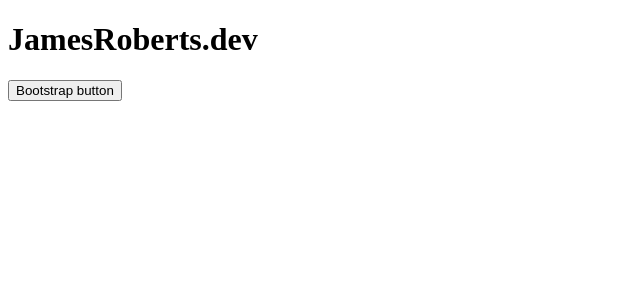
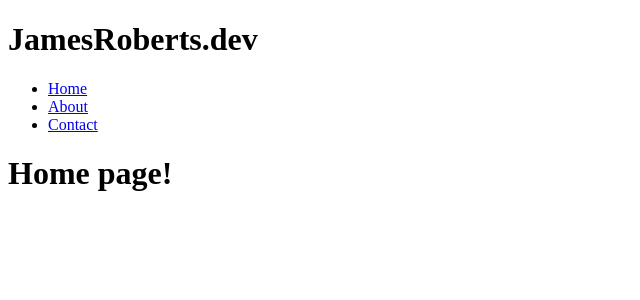
Before and after one commit to idrios/jamesroberts.dev-ReactJS, a React app: page / in a window 1280 px wide. Shown: the top 300 px of the page, without its empty margins (0-640 px from the left). Built offline with nearby package versions, Linux system fonts and the light colour scheme.

Commit message:
add routing, very generically

```diff
--- a/package.json
+++ b/package.json
@@ -10,7 +10,8 @@
     "bootstrap": "^4.5.2",
     "react": "^16.13.1",
     "react-bootstrap": "^1.3.0",
-    "react-dom": "^16.13.1"
+    "react-dom": "^16.13.1",
+    "react-router-dom": "^5.2.0"
   },
   "devDependencies": {
     "@babel/core": "^7.11.1",
--- a/src/components/App.js
+++ b/src/components/App.js
@@ -1,12 +1,16 @@
 import React, { Component } from 'react';
-import { Button } from 'react-bootstrap';
+import { Router, Route, Link } from 'react-router-dom';
+import Main from './Layout/Main';
+import Header from './Layout/Header';
+import Home from './Pages/Home';
+import About from './Pages/About';
 
 class App extends Component {
     render() {
         return (
             <div>
-                <h1>JamesRoberts.dev</h1>
-                <Button>Bootstrap button</Button>
+                <Header/>
+                <Main/>
             </div>
         );
     }
--- /dev/null
+++ b/src/components/Layout/Header.js
@@ -0,0 +1,19 @@
+import React, { Component } from 'react';
+import { Link } from 'react-router-dom';
+
+class Header extends Component {
+    render(){
+        return (
+            <div>
+                <h1>JamesRoberts.dev</h1>
+                <ul>
+                    <li><Link to='/'>Home</Link></li>
+                    <li><Link to='/about'>About</Link></li>
+                    <li><Link to='/contact'>Contact</Link></li>
+                </ul>
+            </div>
+        )
+    }
+}
+
+export default Header;
--- /dev/null
+++ b/src/components/Layout/Main.js
@@ -0,0 +1,19 @@
+import React, { Component } from 'react';
+import { Switch, Route } from 'react-router-dom';
+import Home from '../Pages/Home';
+import About from '../Pages/About';
+
+
+class Main extends Component {
+    render(){
+        return (
+            <Switch>
+                <Route exact path='/' component={Home}/>
+                <Route exact path='/home' component={Home}/>
+                <Route exact path='/about' component={About}/>
+            </Switch>
+        )
+    }
+}
+
+export default Main;
--- /dev/null
+++ b/src/components/Pages/About.js
@@ -0,0 +1,11 @@
+import React, { Component } from 'react';
+
+class About extends Component {
+    render(){
+        return (
+            <h1>About page!</h1>
+        )
+    }
+}
+
+export default About;
--- /dev/null
+++ b/src/components/Pages/Home.js
@@ -0,0 +1,11 @@
+import React, { Component } from 'react';
+
+class Home extends Component {
+    render(){
+        return (
+            <h1>Home page!</h1>
+        )
+    }
+}
+
+export default Home;
--- a/src/index.js
+++ b/src/index.js
@@ -1,11 +1,16 @@
 import React from 'react';
 import ReactDOM from 'react-dom';
+import { BrowserRouter, Route } from 'react-router-dom';
 //import './index.css';
 import App from './components/App';
+import Home from './components/Pages/Home';
+import About from './components/Pages/About';
 
 ReactDOM.render(
   <React.StrictMode>
-    <App />
+    <BrowserRouter>
+      <App/>
+    </BrowserRouter>
   </React.StrictMode>,
   document.getElementById('root')
 );
```
Also changed, not shown: src/pages/readme.MD (deleted), 1 other file (tests, documents, lock files or other folders).
